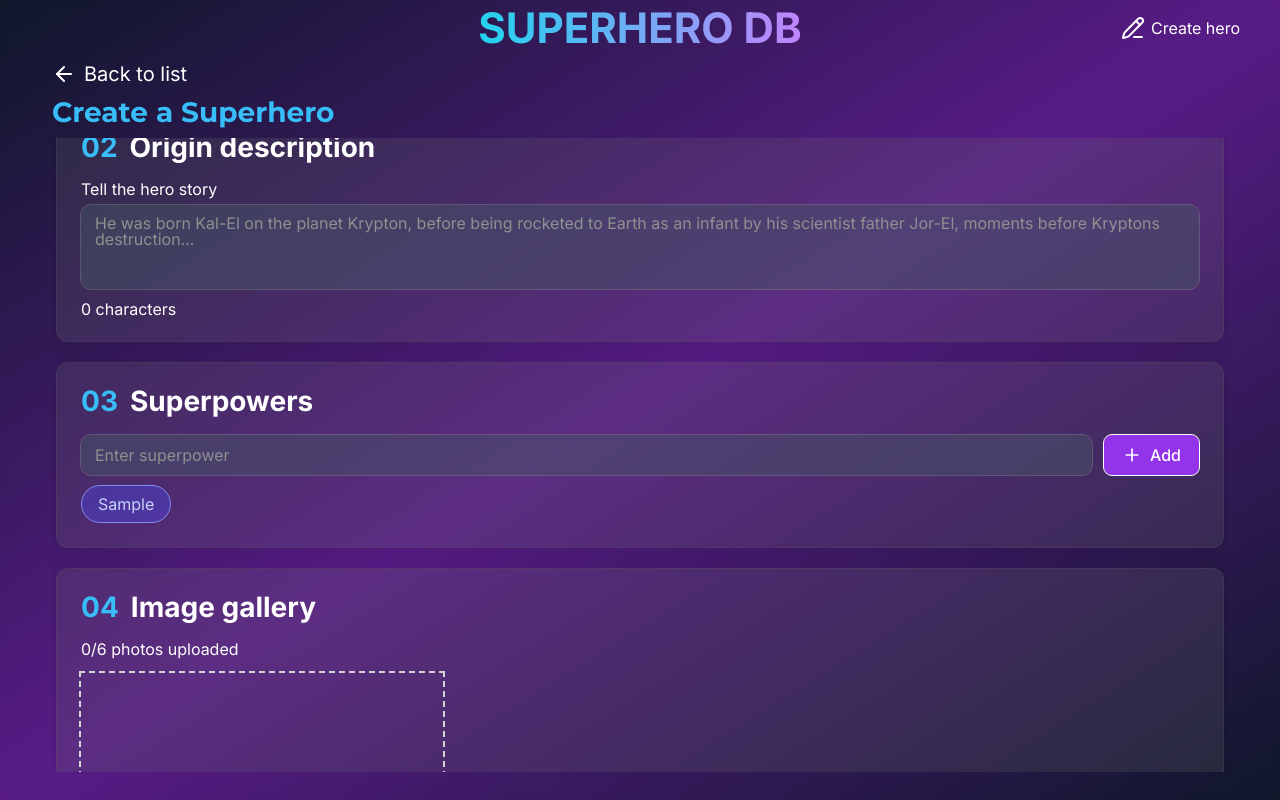
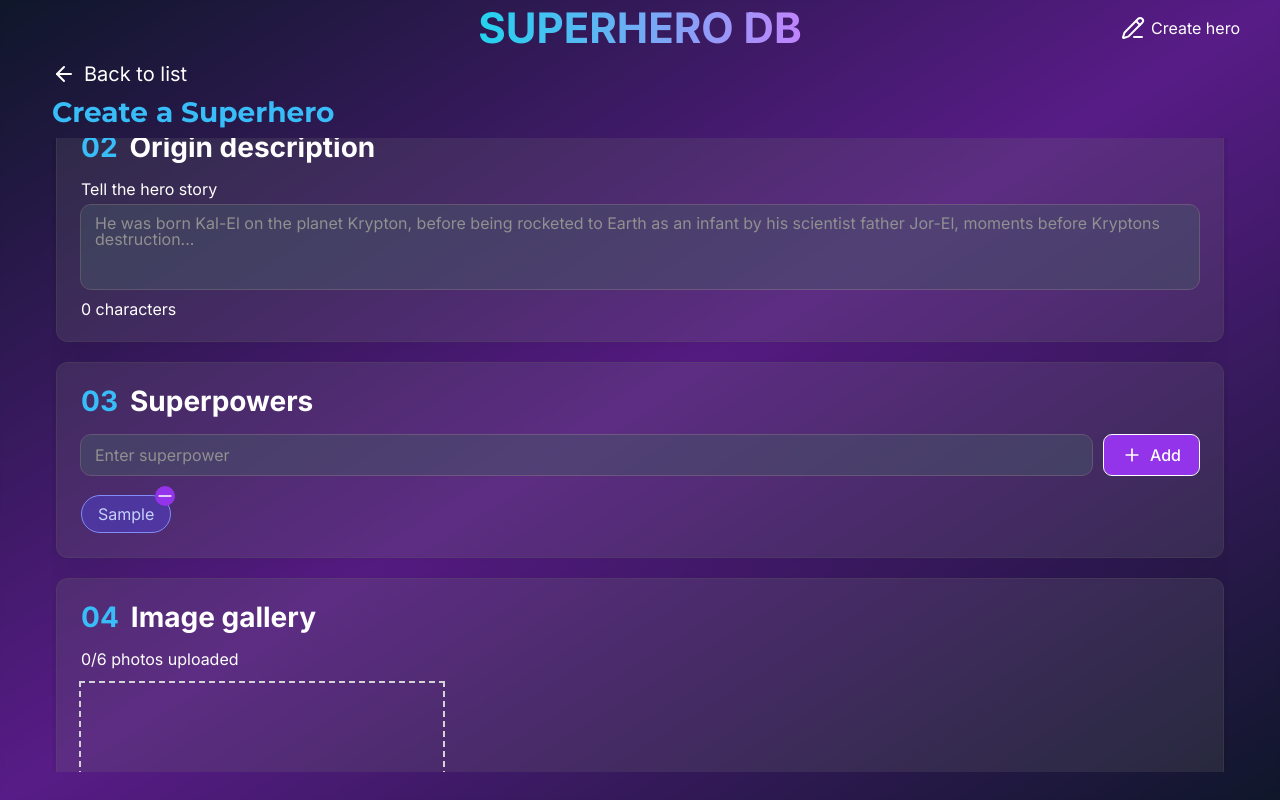
Before and after one commit to DimaJun/JSNinjas-test, a React app in the folder client/: page /hero/create in a window 1280 px wide. Both pictures are taken after typing "Sample" into the empty fields and a click on the button "Add". Built offline with nearby package versions, Linux system fonts and the light colour scheme.

Commit message:
added: hero powers remove;

```diff
--- a/client/src/entities/Hero/ui/HeroTags/HeroTags.module.scss
+++ b/client/src/entities/Hero/ui/HeroTags/HeroTags.module.scss
@@ -7,6 +7,7 @@
 }
 
 .tag {
+	position: relative;
 	display: block;
 	border-radius: 24px;
 	padding: 10px 16px;
@@ -14,4 +15,11 @@
 	background-color: var(--tag-bg);
 	color: var(--tag-text);
 	border: 1px solid var(--tag-border);
+
+	.remove {
+		position: absolute;
+		right: -5px;
+		top: -10px;
+		border-radius: 50%;
+	}
 }
--- a/client/src/entities/Hero/ui/HeroTags/HeroTags.tsx
+++ b/client/src/entities/Hero/ui/HeroTags/HeroTags.tsx
@@ -1,19 +1,32 @@
+import { Minus } from 'lucide-react';
+
 import s from './HeroTags.module.scss';
 
 import { classNames } from '@/shared/helpers';
+import { Button } from '@/shared/ui/Button';
 
 interface HeroTagsProps {
 	className?: string;
 	tags?: string[];
+	onRemove?: (tag: string) => void;
 }
 
-export function HeroTags({ className, tags }: HeroTagsProps) {
+export function HeroTags({ className, tags, onRemove }: HeroTagsProps) {
 	return (
 		<ul className={classNames(s.list, {}, [className])}>
 			{tags.length > 0 &&
 				tags.map((tag, index) => (
 					<li key={`tag-${tag}-${index}`}>
-						<span className={s.tag}>{tag}</span>
+						<span className={s.tag}>
+							{tag}
+							{onRemove && (
+								<Button
+									className={s.remove}
+									Icon={Minus}
+									onClick={() => onRemove(tag)}
+								/>
+							)}
+						</span>
 					</li>
 				))}
 		</ul>
--- a/client/src/features/HeroCreate/ui/FormPowers/FormPowers.module.scss
+++ b/client/src/features/HeroCreate/ui/FormPowers/FormPowers.module.scss
@@ -8,5 +8,5 @@
 }
 
 .powers {
-	margin-top: 10px;
+	margin-top: 20px;
 }
--- a/client/src/features/HeroCreate/ui/FormPowers/FormPowers.tsx
+++ b/client/src/features/HeroCreate/ui/FormPowers/FormPowers.tsx
@@ -26,6 +26,13 @@ export function FormPowers(props: FormPowersProps) {
 		setTag('');
 	};
 
+	const onTagRemove = (tagToRemove: string) => {
+		onChange(
+			'superpowers',
+			powers.filter((p) => p !== tagToRemove)
+		);
+	};
+
 	return (
 		<Card padding='24'>
 			<FormSectionTop
@@ -49,6 +56,7 @@ export function FormPowers(props: FormPowersProps) {
 			<HeroTags
 				className={s.powers}
 				tags={powers}
+				onRemove={(tag) => onTagRemove(tag)}
 			/>
 		</Card>
 	);
--- a/client/src/features/HeroDetails/ui/HeroInfo/HeroInfo.skeleton.tsx
+++ b/client/src/features/HeroDetails/ui/HeroInfo/HeroInfo.skeleton.tsx
@@ -16,34 +16,34 @@ export function HeroInfoSkeleton() {
 				text='Information'
 				Icon={Info}
 			/>
-			<p className={s.infoRow}>
+			<div className={s.infoRow}>
 				<span>Nickname:</span>
 				<Skeleton
 					width='100px'
 					height='16px'
 				/>
-			</p>
-			<p className={s.infoRow}>
+			</div>
+			<div className={s.infoRow}>
 				<span>Real name:</span>
 				<Skeleton
 					width='100px'
 					height='16px'
 				/>
-			</p>
-			<p className={s.infoRow}>
+			</div>
+			<div className={s.infoRow}>
 				<span>Superpowers:</span>
 				<Skeleton
 					width='20px'
 					height='16px'
 				/>
-			</p>
-			<p className={s.infoRow}>
+			</div>
+			<div className={s.infoRow}>
 				<span>Photos:</span>
 				<Skeleton
 					width='20px'
 					height='16px'
 				/>
-			</p>
+			</div>
 		</Card>
 	);
 }
--- a/client/src/features/HeroDetails/ui/HeroPowers/HeroPowers.module.scss
+++ b/client/src/features/HeroDetails/ui/HeroPowers/HeroPowers.module.scss
@@ -5,3 +5,8 @@
 .noPowers {
 	color: var(--color-neutral);
 }
+
+.tags {
+	display: flex;
+	gap: 12px;
+}
--- a/client/src/shared/ui/Button/Button.tsx
+++ b/client/src/shared/ui/Button/Button.tsx
@@ -16,7 +16,7 @@ const mapPaddingToClass: Record<ButtonPadding, string> = {
 interface ButtonProps extends ButtonHTMLAttributes<HTMLButtonElement> {
 	className?: string;
 	padding?: ButtonPadding;
-	children: ReactNode;
+	children?: ReactNode;
 	Icon?: LucideIcon;
 }
 
```
